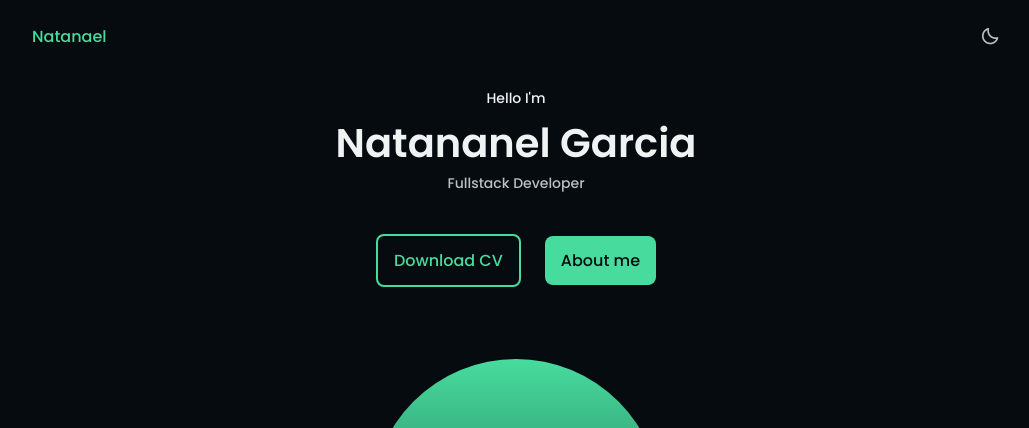
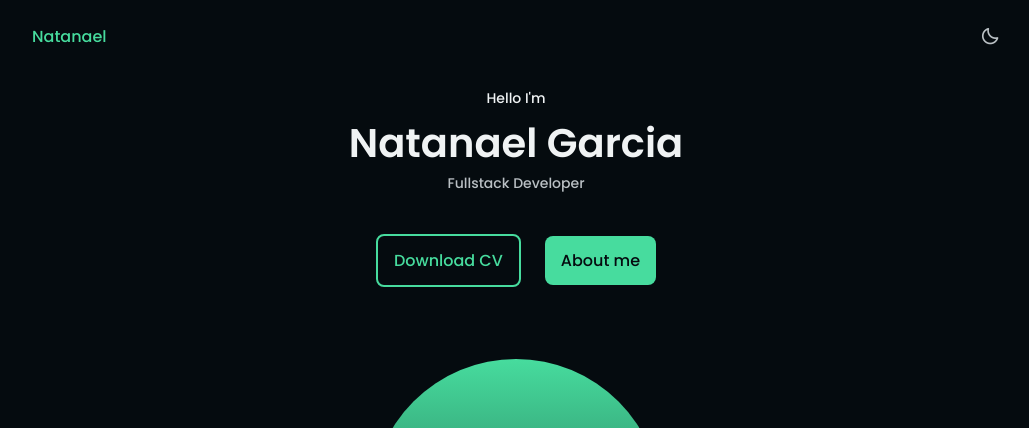
Before and after one commit to dangarpa6/Natanael, a plain HTML site: page index.html in a window 1280 px wide. Shown: the top 428 px of the page, without its empty margins (124-1153 px from the left). Drawn offline with nearby package versions, Linux system fonts and the light colour scheme.

Commit message:
correcion.nombre

```diff
--- a/index.html
+++ b/index.html
@@ -72,7 +72,7 @@
             <div class="home_container container grid">
                 <div class="home_data">
                     <span class="home_greeting">Hello I'm</span>
-                    <h1 class="home_name">Natananel Garcia</h1>
+                    <h1 class="home_name">Natanael Garcia</h1>
                     <h3 class="home_education">Fullstack Developer</h3>
 
                     <div class="home_buttons">
```
